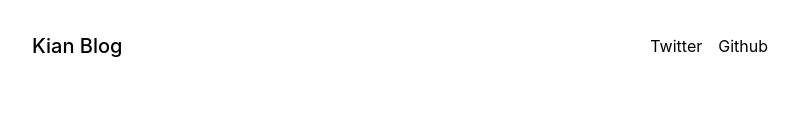
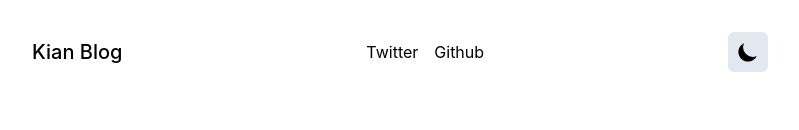
Before and after one commit to KianRistori/kianristori.dev, a Next.js app: page / in a window 1280 px wide. Shown: the top 130 px of the page, without its empty margins (240-1039 px from the left). Built offline with nearby package versions, Linux system fonts and the light colour scheme; grey boxes are pictures that could not be loaded.

Commit message:
Dark mode work

```diff
--- a/components/Header.js
+++ b/components/Header.js
@@ -1,4 +1,29 @@
-function Header() {
+import {useTheme} from "next-themes"
+import {SunIcon, MoonIcon} from "@heroicons/react/solid"
+
+const Header = () => {
+
+  const {systemTheme, theme, setTheme} = useTheme ();
+  const renderThemeChanger = () => {
+    const currentTheme = theme === "system" ? systemTheme : theme;
+
+    if (currentTheme === "dark") {
+      return (
+        <button className="w-10 h-10 dark:bg-slate-800 flex items-center rounded-md"  onClick={() => setTheme('light')}>
+          <SunIcon className="w-6 h-6 flex-1"  />
+        </button>
+
+      )
+    }
+
+    if (currentTheme === "light") {
+      return (
+        <button className="w-10 h-10 bg-slate-200 flex items-center rounded-md"  onClick={() => setTheme('dark')}>
+          <MoonIcon className="w-6 h-6 flex-1"/>
+        </button>
+      )
+    }
+  };
   return (
     <div className="flex justify-between my-8 items-center">
       <h1 className="font-medium text-xl"><a href="/">Kian Blog</a></h1>
@@ -19,6 +44,7 @@ function Header() {
           Github
         </a>
       </div>
+      {renderThemeChanger()}
     </div>
   );
 }
--- a/package.json
+++ b/package.json
@@ -9,10 +9,12 @@
     "lint": "next lint"
   },
   "dependencies": {
+    "@heroicons/react": "^1.0.6",
     "@tailwindcss/typography": "^0.5.2",
     "gray-matter": "^4.0.3",
     "next": "12.1.0",
     "next-mdx-remote": "^4.0.0",
+    "next-themes": "^0.1.1",
     "react": "17.0.2",
     "react-dom": "17.0.2"
   },
--- a/pages/[slug].js
+++ b/pages/[slug].js
@@ -8,7 +8,7 @@ function Post({ data, content }) {
     <div>
       <h1 className="font-bold text-7xl mt-24 mb-12">{data.title}</h1>
       <time className="text-gray-500 italic">{data.date}</time>
-      <p className="prose mt-12">
+      <p className="dark:text-white prose mt-12">
         <MDXRemote {...content} />
       </p>
     </div>
--- a/pages/_app.js
+++ b/pages/_app.js
@@ -1,11 +1,14 @@
 import Layout from "../components/Layout";
 import "../styles/globals.css";
+import {ThemeProvider} from "next-themes"
 
 function MyApp({ Component, pageProps }) {
   return (
-    <Layout>
-      <Component {...pageProps} />
-    </Layout>
+    <ThemeProvider enableSystem={true} attribute="class">
+      <Layout>
+        <Component {...pageProps} />
+      </Layout>
+    </ThemeProvider>
   );
 }
 
```
Also changed, not shown: 1 other file (tests, documents, lock files or other folders).
